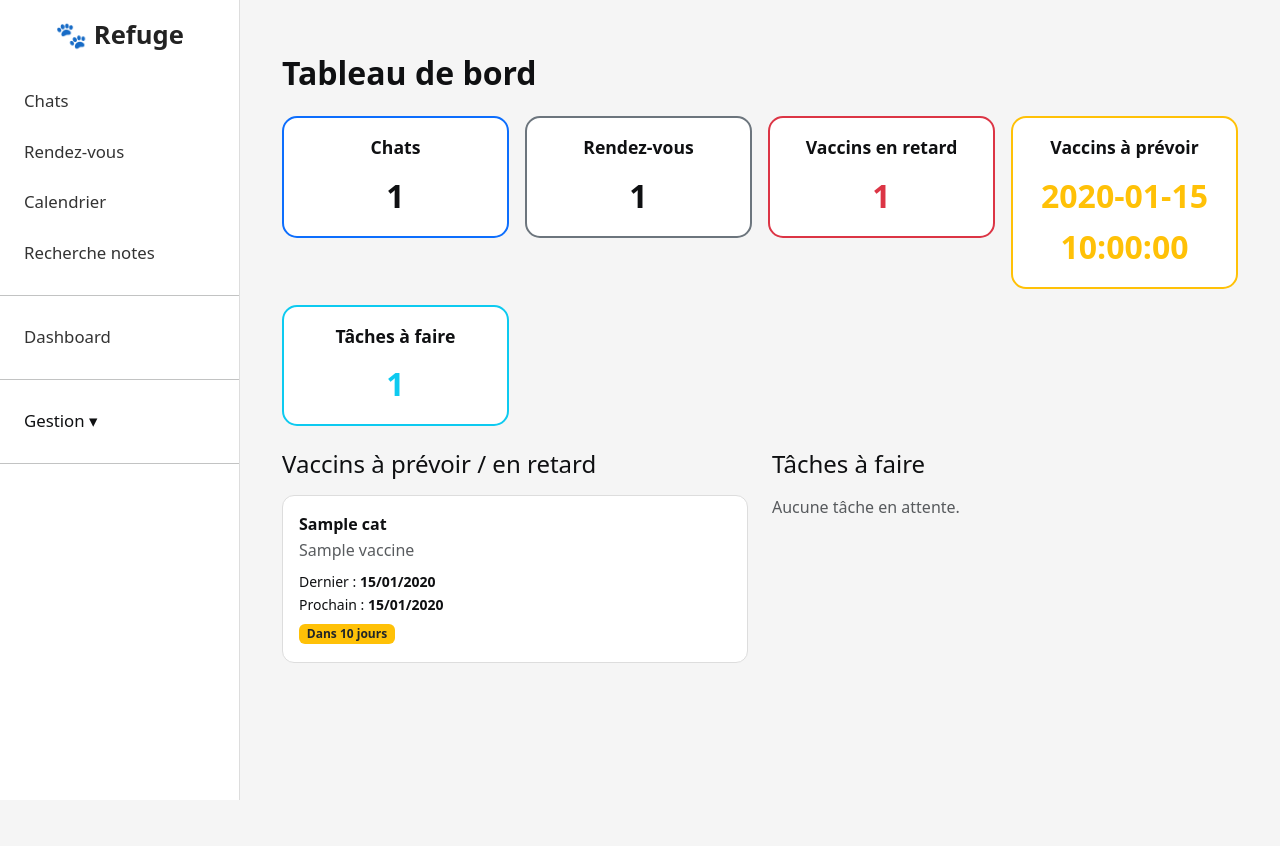
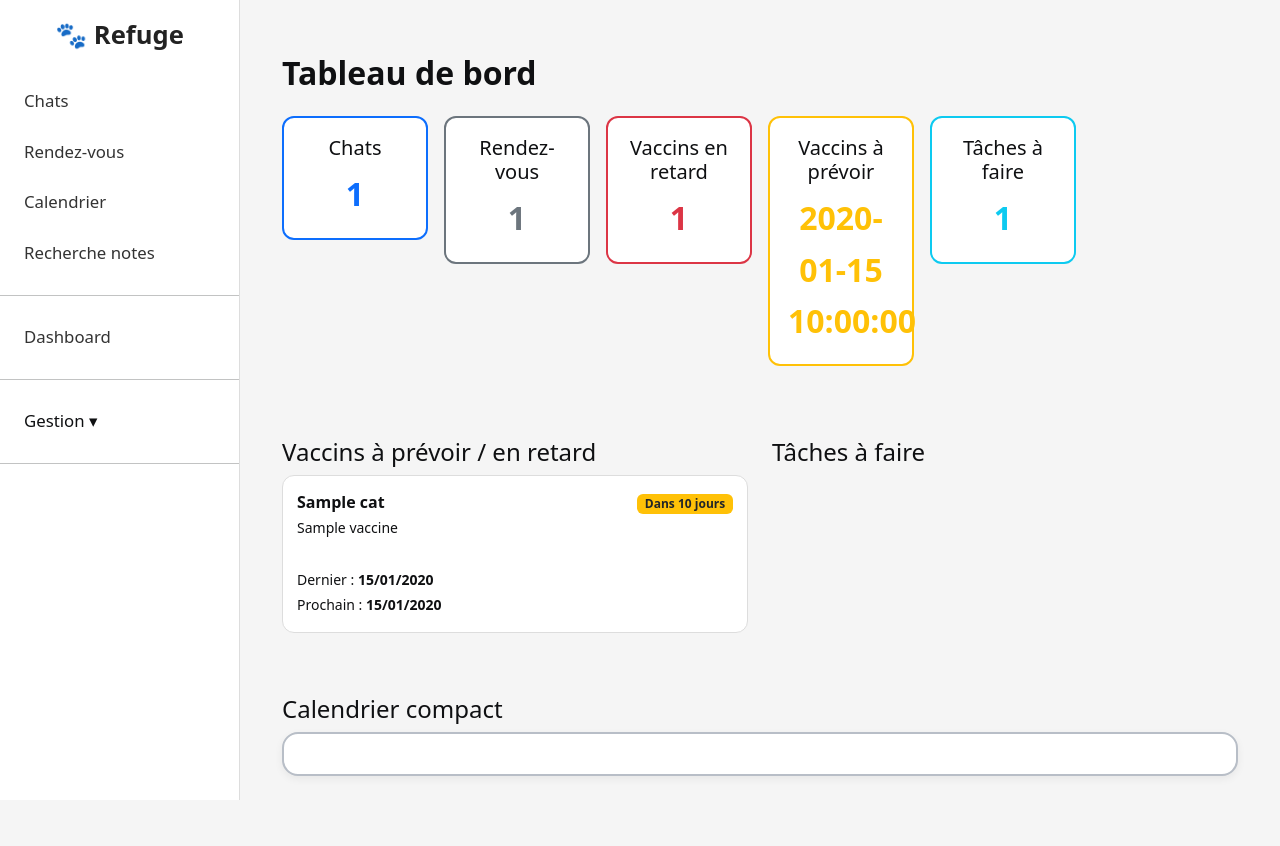
Before and after one commit to Sqnk/leschatsdelou, a Flask app: template templates/dashboard.html in a window 1280 px wide. Before the commit the page ends 800 px from the top, so only its background shows below. Run offline with Flask 3, Linux system fonts and the light colour scheme; tables that the repository leaves empty hold one stand-in row (values such as "Sample post"); the template is opened without the code that fills it: values that come from a table or form of the project are taken from there, most other values are stand-ins (such as "Sample title", 1, 10 or a date in 2020); some libraries are stand-ins or nearby versions.

Commit message:
Add files via upload

```diff
--- a/templates/dashboard.html
+++ b/templates/dashboard.html
@@ -5,189 +5,167 @@
 
     <h1 class="mb-4">Tableau de bord</h1>
 
-    <!-- Cartes du haut -->
-    <div class="row g-3 mb-4">
+    <!-- ====== CARTES DU HAUT (5 cartes sur une seule ligne) ====== -->
+    <div class="row g-3">
 
-        <!-- Chats -->
-        <div class="col-6 col-md-3">
-            <div class="dashboard-card border-primary">
-                <div class="title">Chats</div>
-                <div class="value">{{ total_cats }}</div>
+        <div class="col-6 col-md-2">
+            <div class="stat-card border-primary">
+                <h5>Chats</h5>
+                <div class="stat-number text-primary">{{ total_cats }}</div>
             </div>
         </div>
 
-        <!-- Rendez-vous -->
-        <div class="col-6 col-md-3">
-            <div class="dashboard-card border-secondary">
-                <div class="title">Rendez-vous</div>
-                <div class="value">{{ total_appointments }}</div>
+        <div class="col-6 col-md-2">
+            <div class="stat-card border-secondary">
+                <h5>Rendez-vous</h5>
+                <div class="stat-number text-secondary">{{ total_appointments }}</div>
             </div>
         </div>
 
-        <!-- Vaccins en retard -->
-        <div class="col-6 col-md-3">
-            <div class="dashboard-card border-danger">
-                <div class="title">Vaccins en retard</div>
-                <div class="value text-danger">{{ vaccines_late_count }}</div>
+        <div class="col-6 col-md-2">
+            <div class="stat-card border-danger">
+                <h5>Vaccins en retard</h5>
+                <div class="stat-number text-danger">{{ vaccines_late_count }}</div>
             </div>
         </div>
 
-        <!-- Vaccins à prévoir -->
-        <div class="col-6 col-md-3">
-            <div class="dashboard-card border-warning">
-                <div class="title">Vaccins à prévoir</div>
-                <div class="value text-warning">{{ vaccines_due_count }}</div>
+        <div class="col-6 col-md-2">
+            <div class="stat-card border-warning">
+                <h5>Vaccins à prévoir</h5>
+                <div class="stat-number text-warning">{{ vaccines_due_count }}</div>
             </div>
         </div>
 
-        <!-- Tâches à faire -->
-        <div class="col-6 col-md-3">
-            <div class="dashboard-card border-info">
-                <div class="title">Tâches à faire</div>
-                <div class="value text-info">{{ tasks_pending_count }}</div>
+        <div class="col-6 col-md-2">
+            <div class="stat-card border-info">
+                <h5>Tâches à faire</h5>
+                <div class="stat-number text-info">{{ tasks_pending_count }}</div>
             </div>
         </div>
 
     </div>
 
-    <!-- === SECTIONS EN 2 COLONNES 50% / 50% === -->
-    <div class="row mt-4">
+    <!-- ====== SECTIONS VACCINS & TÂCHES EN 2 COLONNES ====== -->
+    <div class="row mt-5 g-4">
 
-        <!-- ========================= -->
-        <!-- COLONNE GAUCHE : VACCINS -->
-        <!-- ========================= -->
+        <!-- === COLONNE GAUCHE : VACCINS === -->
         <div class="col-md-6">
-            <h4 class="mb-3">Vaccins à prévoir / en retard</h4>
+            <h4>Vaccins à prévoir / en retard</h4>
 
-            {% if vaccines_due %}
             {% for v in vaccines_due %}
-                <div class="vaccin-item p-3 mb-3">
+            <div class="dash-box">
+                <div class="row">
+                    <div class="col">
                         <strong>{{ v.cat.name }}</strong><br>
-                    <span class="text-muted">{{ v.vaccine.name }}</span>
-
-                    <div class="small mt-2">
-                        Dernier : <strong>{{ v.last_date.strftime("%d/%m/%Y") }}</strong><br>
-                        Prochain : <strong>{{ v.next_due.strftime("%d/%m/%Y") }}</strong>
+                        <small>{{ v.vaccine.name }}</small>
+                        <br><br>
+                        <small>Dernier : <strong>{{ v.last_date.strftime('%d/%m/%Y') }}</strong></small><br>
+                        <small>Prochain : <strong>{{ v.next_due.strftime('%d/%m/%Y') }}</strong></small>
+                    </div>
+                    <div class="col-auto text-end">
+                        {% if v.days_left < 0 %}
+                            <span class="badge bg-danger">En retard</span>
+                        {% else %}
+                            <span class="badge bg-warning text-dark">Dans {{ v.days_left }} jours</span>
+                        {% endif %}
+                    </div>
+                </div>
+            </div>
+            {% endfor %}
         </div>
 
-                    {% if v.status == "late" %}
-                        <span class="badge bg-danger mt-2">En retard</span>
-                    {% else %}
-                        <span class="badge bg-warning text-dark mt-2">
-                            Dans {{ v.days_left }} jours
-                        </span>
-                    {% endif %}
-                </div>
-                {% endfor %}
-            {% else %}
-                <p class="text-muted">Aucun vaccin imminent.</p>
-            {% endif %}
-        </div>
-       <!-- ======================== -->
-<!-- COLONNE DROITE : TÂCHES -->
-<!-- ======================== -->
+        <!-- === COLONNE DROITE : TÂCHES === -->
         <div class="col-md-6">
-    <h4 class="mb-3">Tâches à faire</h4>
+            <h4>Tâches à faire</h4>
 
-    {% with all_tasks = namespace(list=[]) %}
-        {% for cat in cats %}
-            {% for t in cat.tasks %}
-                {% if not t.is_done %}
-                    {% set _ = all_tasks.list.append(t) %}
-                {% endif %}
+            {% set pending_tasks = [] %}
+            {% for cat in Cat.query.all() %}
+                {% for t in cat.tasks if not t.is_done %}
+                    {% set _ = pending_tasks.append(t) %}
                 {% endfor %}
             {% endfor %}
 
-        {% if all_tasks.list %}
-            {% for t in all_tasks.list %}
-            <div class="task-item p-3 mb-3">
-
+            {% for t in pending_tasks %}
+            <div class="dash-box">
+                <div class="row">
+                    <div class="col">
                         <strong>{{ t.cat.name }}</strong><br>
-                <span class="text-muted">{{ t.task_type.name }}</span>
-
-                {% if t.note %}
-                <div class="small text-muted mt-1">
-                    {{ t.note|safe }}
+                        <small>{{ t.task_type.name }}</small>
+                        {% if t.due_date %}
+                            <br><span class="badge bg-warning text-dark">À faire avant le {{ t.due_date.strftime('%d/%m/%Y') }}</span>
+                        {% endif %}
                     </div>
-                {% endif %}
-
-                {% if t.due_date %}
-                <div class="badge bg-warning text-dark mt-2">
-                    À faire avant le {{ t.due_date.strftime("%d/%m/%Y") }}
                 </div>
-                {% endif %}
+            </div>
+            {% endfor %}
+        </div>
 
     </div>
-            {% endfor %}
-        {% else %}
-            <p class="text-muted">Aucune tâche en attente.</p>
-        {% endif %}
-    {% endwith %}
+
+    <!-- ====== CALENDRIER COMPACT ====== -->
+    <div class="mt-5">
+        <h4>Calendrier compact</h4>
+
+        <div id="calendar" style="max-height: 450px; overflow: hidden;"></div>
     </div>
 
-    </div> <!-- fin row -->
+</div>
 
-</div> <!-- fin container -->
+<!-- ====== STYLES ====== -->
+<style>
+.stat-card {
+    border: 2px solid #ccc;
+    border-radius: 12px;
+    padding: 18px;
+    text-align: center;
+    background: white;
+}
 
-<style>
-.dashboard-card {
-    border-radius: 15px;
-    padding: 15px;
-    text-align: center;
-    background: #fff;
-    border: 2px solid;
-}
-.dashboard-card .title {
-    font-size: 1.1rem;
-    font-weight: 600;
-    margin-bottom: 8px;
-}
-.dashboard-card .value {
-    font-size: 2rem;
+.stat-number {
+    font-size: 32px;
     font-weight: bold;
 }
 
-.vaccin-item, .task-item {
+.dash-box {
+    border: 1px solid #ddd;
+    padding: 14px;
     border-radius: 12px;
     background: #fff;
-    border: 1px solid #ddd;
+    margin-bottom: 14px;
+}
+
+/* ---- CALENDRIER COMPACT ---- */
+.fc {
+    font-size: 0.80rem !important;
+}
+.fc-daygrid-day-number {
+    font-size: 0.75rem !important;
+}
+.fc-col-header-cell-cushion {
+    padding: 4px !important;
+}
+.fc-daygrid-day {
+    height: 55px !important;
 }
 </style>
+
+<!-- ====== SCRIPT CALENDRIER ====== -->
 <script>
-document.addEventListener("DOMContentLoaded", function () {
-
-    // ----------- FULLCALENDAR (inchangé) ------------
-
-    var calendarEl = document.getElementById('calendar-dashboard');
-    if (calendarEl) {
+document.addEventListener('DOMContentLoaded', function () {
+    var calendarEl = document.getElementById('calendar');
 
     var calendar = new FullCalendar.Calendar(calendarEl, {
         initialView: 'dayGridMonth',
-            locale: 'fr',
-            height: 650,
+        height: 450,  // 🔥 compact
         headerToolbar: {
-                left: 'prev,next today',
+            left: 'prev,next',
             center: 'title',
-                right: 'dayGridMonth,timeGridWeek,timeGridDay'
+            right: ''
         },
-            eventSources: [
-                {
-                    url: '/api/appointments',
-                    method: 'GET',
-                    failure: function () {
-                        alert("Erreur de chargement du calendrier.");
-                    }
-                }
-            ],
-            eventDidMount: function (info) {
-                if (info.event.extendedProps.tooltip) {
-                    info.el.setAttribute("title", info.event.extendedProps.tooltip);
-                }
-            }
+        events: '/api/appointments'
     });
 
     calendar.render();
-    }
 });
 </script>
 
```
Lines whose indentation alone changed are shown as unchanged.
